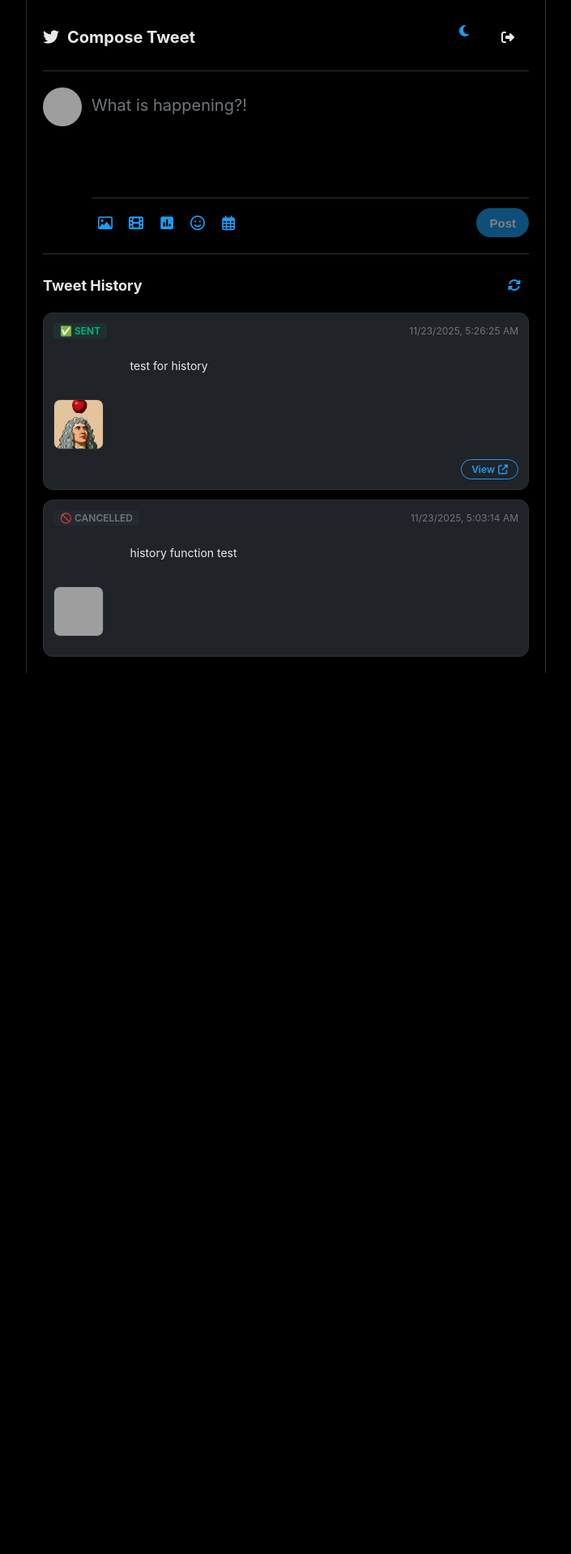
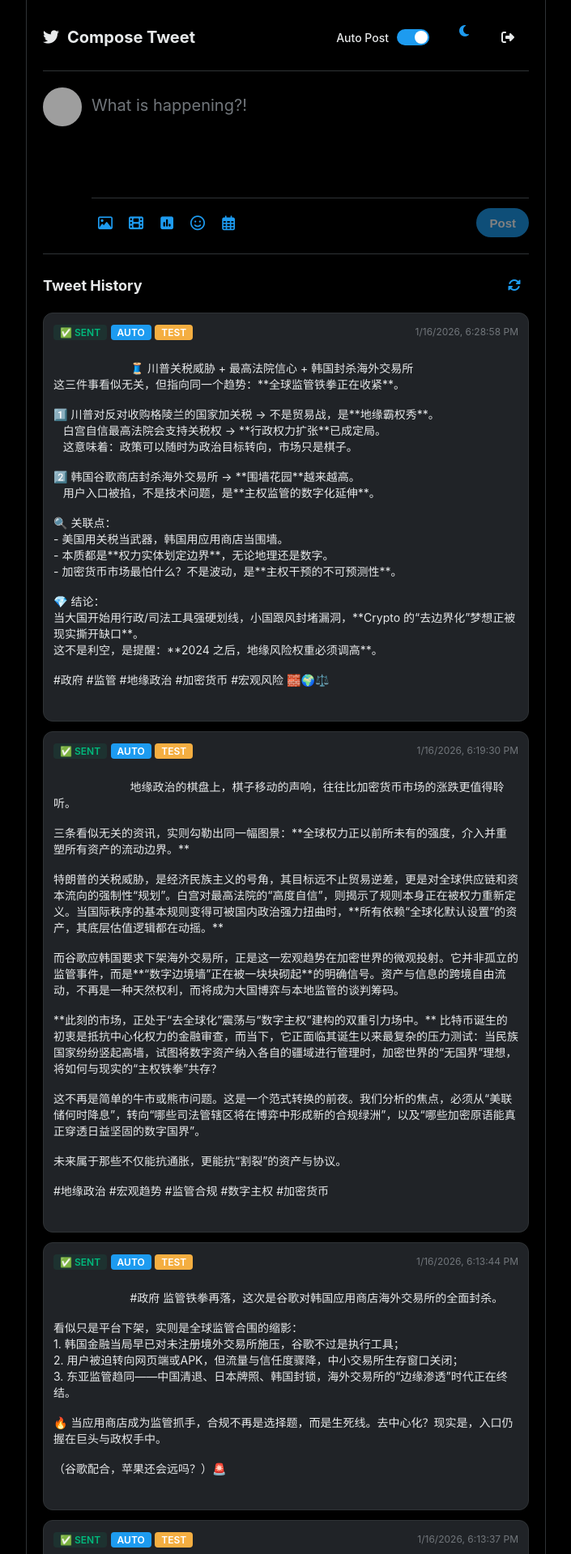
Before and after one commit to qiqi-feeder/twitter_bot, a Flask app: page /compose in a window 1280 px wide. Shown: the top 1919 px of the page at 81% size, without its empty margins (287-992 px from the left). Before the commit the page ends 831 px from the top, so only its background shows below. Run offline with Flask 3, Linux system fonts and the light colour scheme; the visitor is signed in with stand-in values (Sample User, id 1); parts of the project's set-up code (start-up, migrations or seed data) failed here and were passed over; grey boxes are pictures that could not be loaded.

Commit message:
feat: Dry-Run mode, auto-post toggle, and aggregated top 3 news

```diff
--- a/app.py
+++ b/app.py
@@ -332,6 +332,57 @@ def get_history():
         })
     except Exception as e:
         logger.error(f"获取历史记录失败: {e}")
+        return jsonify({
+            'success': False,
+            'error': str(e)
+        }), 500
+
+
+@app.route('/api/settings', methods=['GET'])
+def get_settings():
+    """获取当前设置"""
+    try:
+        twitter_config = config_loader.get_twitter_config()
+        return jsonify({
+            'success': True,
+            'data': {
+                'enable_auto_post': twitter_config.get('enable_auto_post', False)
+            }
+        })
+    except Exception as e:
+        logger.error(f"获取设置失败: {e}")
+        return jsonify({
+            'success': False,
+            'error': str(e)
+        }), 500
+
+
+@app.route('/api/settings/update', methods=['POST'])
+def update_settings():
+    """更新设置"""
+    try:
+        data = request.get_json() or {}
+
+        if 'enable_auto_post' in data:
+            success = config_loader.update_twitter_config('enable_auto_post', data['enable_auto_post'])
+            if success:
+                return jsonify({
+                    'success': True,
+                    'message': '设置已更新'
+                })
+            else:
+                return jsonify({
+                    'success': False,
+                    'message': '保存设置失败'
+                }), 500
+
+        return jsonify({
+            'success': False,
+            'message': '无效的设置项'
+        }), 400
+
+    except Exception as e:
+        logger.error(f"更新设置失败: {e}")
         return jsonify({
             'success': False,
             'error': str(e)
--- a/get_data/main.py
+++ b/get_data/main.py
@@ -159,7 +159,7 @@ async def update_database():
 # 4. 排序与生成 (8小时版)
 # ==========================================
 
-def get_top_news_item():
+def get_top_news_items(limit=3):
     print("📊 计算权重排名 (最近 8 小时数据)...")
     db_client = chromadb.PersistentClient(path=DB_PATH)
     emb_fn = embedding_functions.SentenceTransformerEmbeddingFunction(model_name=MODEL_PATH)
@@ -173,7 +173,7 @@ def get_top_news_item():
 
     if not results['ids']:
         print("📭 最近 8 小时无数据。")
-        return None
+        return []
 
     scored_items = []
     for i in range(len(results['ids'])):
@@ -213,22 +213,37 @@ def get_top_news_item():
 
     scored_items.sort(key=lambda x: x["score"], reverse=True)
     if scored_items:
-        top = scored_items[0]
-        print(f"🏆 本时段 Top 1: [{top['category']}] {top['score']:.2f}分")
-        return top
-    return None
+        # 返回前 limit 个
+        top_items = scored_items[:limit]
+        print(f"🏆 本时段 Top {len(top_items)}:")
+        for idx, item in enumerate(top_items, 1):
+            print(f"   {idx}. [{item['category']}] {item['score']:.2f}分")
+        return top_items
+    return []
 
-def generate_tweet_content(news_item):
-    category = news_item['category']
-    text = news_item['text']
+def generate_tweet_content(news_items):
+    # 确保传入的是列表
+    if not isinstance(news_items, list):
+        news_items = [news_items]
+
+    # 提取所有分类作为标签候选
+    categories = list(set([item['category'].split('、')[0] for item in news_items]))
+    tags = " ".join([f"#{c}" for c in categories[:3]]) # 最多取3个标签
+
+    # 构建新闻内容摘要
+    news_content = ""
+    for i, item in enumerate(news_items, 1):
+        news_content += f"{i}. [{item['category']}] {item['text'][:200]}...\n"
+
     prompt = (
         f"你是加密货币推特大V，风格犀利、简洁。\n"
-        f"请根据以下高权重（{category}）新闻写一条中文推文：\n"
-        f"1. 必须包含 #{category.split('、')[0]} 标签\n"
-        f"2. 只能用 1-2 个Emoji\n"
-        f"3. 【绝对限制】内容必须控制在 110 个汉字以内！\n"
-        f"4. 不要包含 URL\n\n"
-        f"新闻内容：\n{text}"
+        f"请根据以下 {len(news_items)} 条高权重热门资讯写一条中文推文（Thread）：\n\n"
+        f"{news_content}\n"
+        f"要求：\n"
+        f"1. **综合分析**：不要简单拼接，要找到这些新闻背后的市场情绪或关联。\n"
+        f"2. **标签**：文末包含 {tags} 等标签。\n"
+        f"3. **Emoji**：适当使用 Emoji 增加活力（不限数量）。\n"
+        f"4. **长度**：不受字数限制，以内容质量为主，可以说透问题。\n"
     )
     try:
         r = client_ds.chat.completions.create(
@@ -253,19 +268,74 @@ def post_tweet_direct(text):
     except Exception as e:
         print(f"❌ 异常: {e}")
 
+# 导入配置加载器和历史记录管理器
+import sys
+import uuid
+# 确保项目根目录在 path 中
+if BASE_DIR not in sys.path:
+    sys.path.append(BASE_DIR)
+
+from utils.config_loader import config_loader
+from history.history_manager import history_manager
+
 def run_once():
     print(f"\n[{datetime.now().strftime('%Y-%m-%d %H:%M:%S')}] 8小时任务启动...")
+
+    # 1. 抓取数据
     asyncio.run(update_database())
-    top_news = get_top_news_item()
-    if not top_news: return
-    tweet = generate_tweet_content(top_news)
+
+    # 2. 生成内容 (Top 3 聚合)
+    top_items = get_top_news_items(limit=3)
+    if not top_items: return
+
+    # 3. 检查配置
+    config = config_loader.get_config()
+    twitter_config = config.get('twitter', {})
+    enable_auto_post = twitter_config.get('enable_auto_post', False)
+
+    print(f"\n--- 正在聚合前 {len(top_items)} 条热门资讯 ---")
+
+    tweet = generate_tweet_content(top_items)
     if not tweet: return
 
-    # 截断
-    if len(tweet) > 130: tweet = tweet[:130] + "..."
+    print("🐦 内容生成完成:\n", tweet)
 
-    print("🐦 内容:\n", tweet)
-    post_tweet_direct(tweet)
+    # 4. 记录历史
+    job_id = f"auto_{int(time.time())}_{str(uuid.uuid4())[:8]}"
+    mode = 'live' if enable_auto_post else 'test'
+    status = 'pending'
+
+    history_manager.add_record(
+        job_id=job_id,
+        content=tweet,
+        scheduled_time=datetime.now().isoformat(),
+        status=status,
+        source='auto',
+        mode=mode
+    )
+
+    # 5. 执行发送 (如果启用)
+    if enable_auto_post:
+        print("🚀 自动发送已启用，正在去推特...")
+        try:
+            res = twitter_client.post_tweet(tweet)
+
+            if isinstance(res, dict) and (res.get("success") or "data" in res):
+                tweet_url = res.get("tweet_url") or res.get("url")
+                print("✅ 发送成功:", tweet_url)
+                history_manager.update_status(job_id, 'sent', tweet_url=tweet_url)
+            else:
+                error_msg = str(res)
+                print("❌ 发送失败:", error_msg)
+                history_manager.update_status(job_id, 'failed', error=error_msg)
+
+        except Exception as e:
+            error_msg = str(e)
+            print(f"❌ 发送异常: {e}")
+            history_manager.update_status(job_id, 'failed', error=error_msg)
+    else:
+        print("🛑 自动发送已禁用 (Dry-Run)，仅保存记录。")
+        history_manager.update_status(job_id, 'sent')
 
 if __name__ == "__main__":
     run_once()
--- a/static/css/style.css
+++ b/static/css/style.css
@@ -577,6 +577,77 @@ textarea::placeholder {
     opacity: 1;
 }
 
-.toast.error {
-    background-color: #f4212e;
+
+/* Auto Post Toggle */
+.auto-post-toggle {
+    display: flex;
+    align-items: center;
+    gap: 10px;
+    margin-right: 15px;
 }
+
+.toggle-label {
+    font-size: 14px;
+    font-weight: 500;
+    color: var(--text-color);
+}
+
+.switch {
+    position: relative;
+    display: inline-block;
+    width: 40px;
+    height: 20px;
+}
+
+.switch input {
+    opacity: 0;
+    width: 0;
+    height: 0;
+}
+
+.slider {
+    position: absolute;
+    cursor: pointer;
+    top: 0;
+    left: 0;
+    right: 0;
+    bottom: 0;
+    background-color: #ccc;
+    -webkit-transition: .4s;
+    transition: .4s;
+}
+
+.slider:before {
+    position: absolute;
+    content: "";
+    height: 16px;
+    width: 16px;
+    left: 2px;
+    bottom: 2px;
+    background-color: white;
+    -webkit-transition: .4s;
+    transition: .4s;
+}
+
+input:checked + .slider {
+    background-color: var(--primary-color);
+}
+
+input:focus + .slider {
+    box-shadow: 0 0 1px var(--primary-color);
+}
+
+input:checked + .slider:before {
+    -webkit-transform: translateX(20px);
+    -ms-transform: translateX(20px);
+    transform: translateX(20px);
+}
+
+/* Rounded sliders */
+.slider.round {
+    border-radius: 34px;
+}
+
+.slider.round:before {
+    border-radius: 50%;
+}
--- a/static/js/main.js
+++ b/static/js/main.js
@@ -22,6 +22,9 @@ document.addEventListener('DOMContentLoaded', () => {
     const historyList = document.getElementById('historyList');
     const refreshHistoryBtn = document.getElementById('refreshHistoryBtn');
 
+    // Settings Elements
+    const autoPostToggle = document.getElementById('autoPostToggle');
+
     let confirmedScheduleTime = null;
 
     // --- Theme Switcher ---
@@ -29,12 +32,53 @@ document.addEventListener('DOMContentLoaded', () => {
 
     // --- Initial Load ---
     loadHistory();
+    loadSettings();
 
     refreshHistoryBtn.addEventListener('click', () => {
         refreshHistoryBtn.classList.add('fa-spin');
         loadHistory().finally(() => {
             setTimeout(() => refreshHistoryBtn.classList.remove('fa-spin'), 500);
         });
+    });
+
+    // --- Settings Logic ---
+    async function loadSettings() {
+        try {
+            const response = await fetch('/api/settings');
+            const result = await response.json();
+            if (result.success) {
+                autoPostToggle.checked = result.data.enable_auto_post;
+            }
+        } catch (error) {
+            console.error('Error loading settings:', error);
+        }
+    }
+
+    autoPostToggle.addEventListener('change', async () => {
+        const enabled = autoPostToggle.checked;
+        try {
+            const response = await fetch('/api/settings/update', {
+                method: 'POST',
+                headers: {
+                    'Content-Type': 'application/json'
+                },
+                body: JSON.stringify({
+                    enable_auto_post: enabled
+                })
+            });
+            const result = await response.json();
+            if (result.success) {
+                showToast(result.message || 'Settings saved', false);
+            } else {
+                showToast(result.message || 'Failed to save settings', true);
+                // Revert toggle if failed
+                autoPostToggle.checked = !enabled;
+            }
+        } catch (error) {
+            console.error('Error updating settings:', error);
+            showToast('Network error', true);
+            autoPostToggle.checked = !enabled;
+        }
     });
 
     // --- History Logic ---
@@ -111,7 +155,11 @@ document.addEventListener('DOMContentLoaded', () => {
             return `
                 <div class="history-item">
                     <div class="history-item-header">
-                        <span class="status-badge ${statusClass}">${statusIcon}</span>
+                        <div>
+                            <span class="status-badge ${statusClass}">${statusIcon}</span>
+                            ${item.source ? `<span class="status-badge" style="background: ${item.source === 'auto' ? '#1d9bf0' : '#71767b'}; color: white;">${item.source === 'auto' ? 'Auto' : 'Manual'}</span>` : ''}
+                            ${item.mode ? `<span class="status-badge" style="background: ${item.mode === 'test' ? '#f4ae41' : '#00ba7c'}; color: white;">${item.mode === 'test' ? 'Test' : 'Live'}</span>` : ''}
+                        </div>
                         <span class="history-time">${timeStr}</span>
                     </div>
                     <div class="history-content">
@@ -224,8 +272,16 @@ document.addEventListener('DOMContentLoaded', () => {
 
         // Update char count (simple approximation)
         // Twitter uses weighted counting, but simple length is fine for MVP
-        const remaining = 280 - length;
-        charCount.textContent = remaining <= 20 ? remaining : '';
+        // Update to 25000 for Twitter Blue support
+        const limit = 25000;
+        const remaining = limit - length;
+
+        // Only show if close to limit or negative
+        if (remaining <= 100 || remaining < 0) {
+            charCount.textContent = remaining;
+        } else {
+            charCount.textContent = '';
+        }
 
         if (remaining < 0) {
             charCount.classList.add('danger');
--- a/templates/compose.html
+++ b/templates/compose.html
@@ -14,6 +14,13 @@
         <div class="header">
             <div class="header-title"><i class="fab fa-twitter"></i> Compose Tweet</div>
             <div class="header-controls">
+                <div class="auto-post-toggle" title="Enable/Disable automatic posting to Twitter">
+                    <span class="toggle-label">Auto Post</span>
+                    <label class="switch">
+                        <input type="checkbox" id="autoPostToggle">
+                        <span class="slider round"></span>
+                    </label>
+                </div>
                 <button id="themeToggle" class="icon-btn" title="Toggle Theme"><i class="fas fa-moon"></i></button>
                 <a href="/logout" class="icon-btn" title="Logout" style="text-decoration: none; color: inherit;"><i
                         class="fas fa-sign-out-alt"></i></a>
```
Also changed, not shown: config/config.yaml (+5 -12 lines), data/history.json (+78 -0 lines), history/history_manager.py (+7 -3 lines), recap/generate_summary.py (+2 -9 lines), tools/test_run_once.py (added, +27 -0 lines), utils/config_loader.py (+30 -0 lines), 2 other files.
